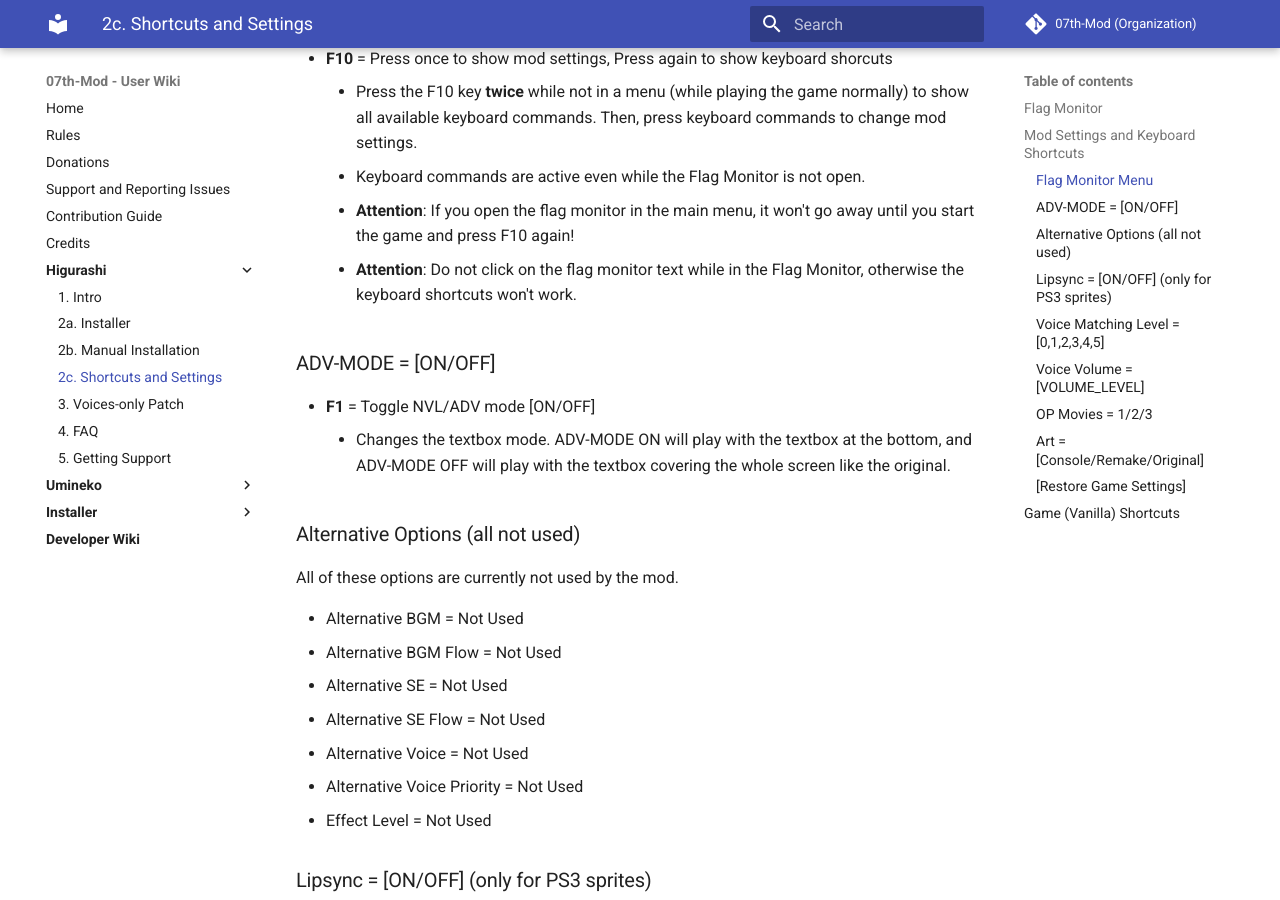
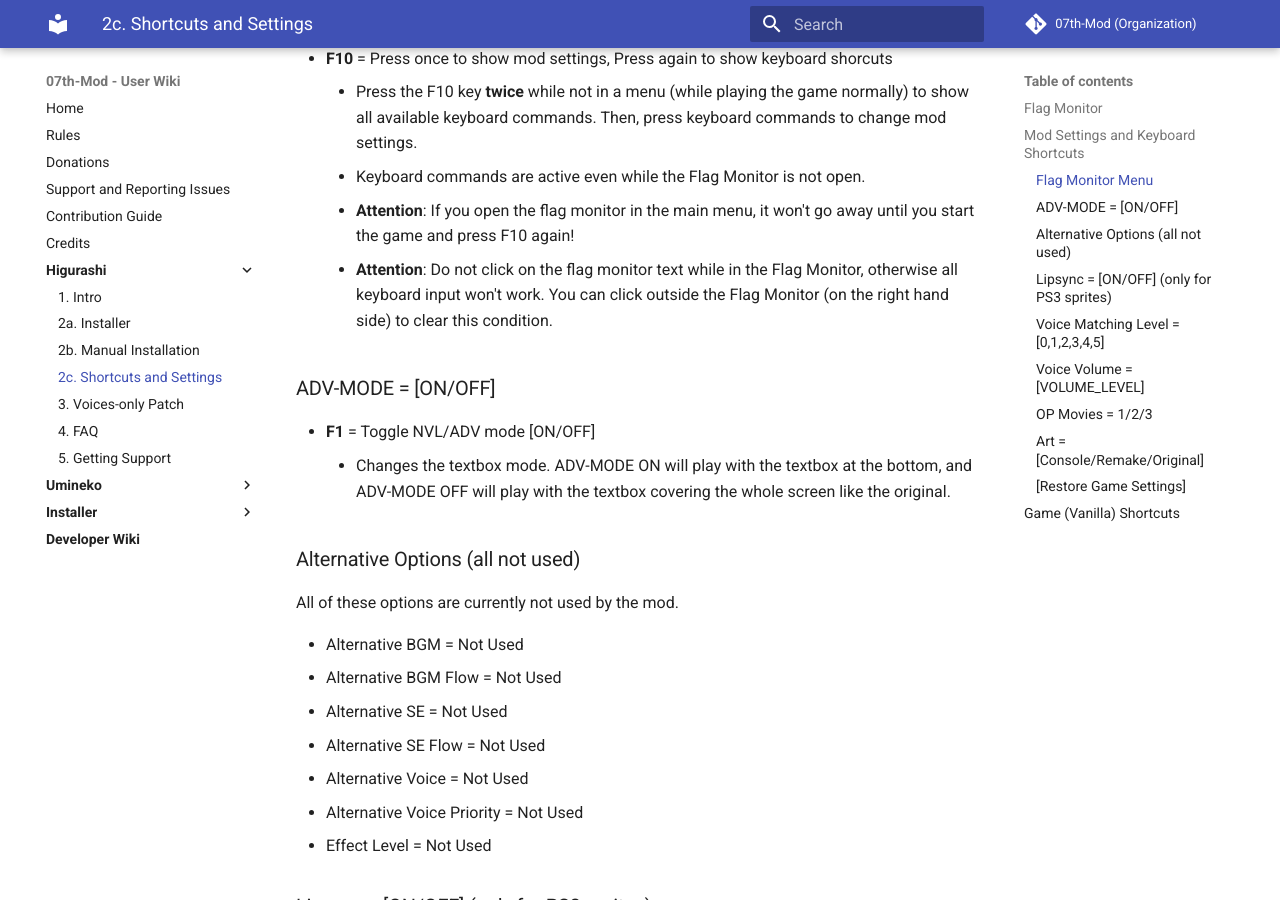
Before and after one commit to 07th-mod/wiki, an MkDocs documentation site: the page built from docs/Higurashi/Higurashi-Part-2---Patch-configuration-and-keyboard-shortcuts.md, in a window 1280 px wide and 900 px high, scrolled down 642 px. Built offline with MkDocs 1.6.1 and Material for MkDocs 9.7.7, drawn with Linux system fonts in a browser that asks for light colours.

Commit message:
Update install instructions, flag monitor, and serve_website.bat

```diff
--- a/docs/Higurashi/Higurashi-Part-2---Patch-configuration-and-keyboard-shortcuts.md
+++ b/docs/Higurashi/Higurashi-Part-2---Patch-configuration-and-keyboard-shortcuts.md
@@ -18,7 +18,7 @@
     * Press the F10 key **twice** while not in a menu (while playing the game normally) to show all available keyboard commands. Then, press keyboard commands to change mod settings.
     * Keyboard commands are active even while the Flag Monitor is not open.
     * **Attention**: If you open the flag monitor in the main menu, it won't go away until you start the game and press F10 again!
-    * **Attention**: Do not click on the flag monitor text while in the Flag Monitor, otherwise the keyboard shortcuts won't work.
+    * **Attention**: Do not click on the flag monitor text while in the Flag Monitor, otherwise all keyboard input won't work. You can click outside the Flag Monitor (on the right hand side) to clear this condition.
 
 ### ADV-MODE = [ON/OFF]
 
```
Also changed, not shown: docs/Snippets/Cross-Platform-Installer.md (+5 -6 lines), 1 other file.
